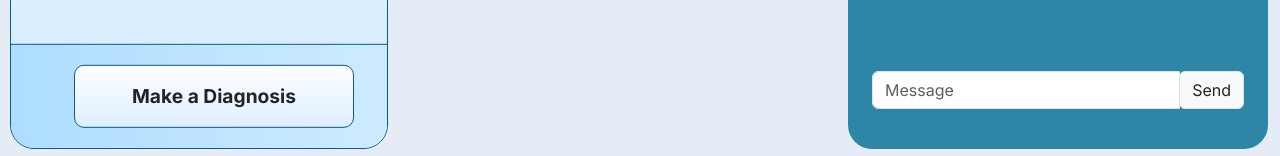
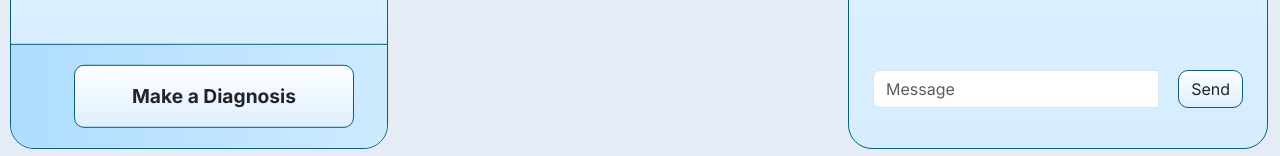
Before and after one commit to eddie-reyes/dtt, a React (Vite) app: page /practice in a window 1280 px wide. Shown: the part 641-797 px from the top of the page. Built offline with nearby package versions, Linux system fonts and the light colour scheme; no server answers.

Commit message:
Updated the UI of the Right Panel to Include Basics of New Design

```diff
--- a/src/components/PracticeSession/PracticeSessionPage.jsx
+++ b/src/components/PracticeSession/PracticeSessionPage.jsx
@@ -249,7 +249,7 @@ export default function PracticeSession() {
             )}
 
             <div className="col-md-4">
-                <div className={`h-100 p-4`} id={styles.rightPanel}> {/* ${styles.Panel} */}
+                <div className={`h-100 p-4 ${styles.Panel} `} id={styles.rightPanel}>
                     <ul className="list-group list-group-flush" ref={messagesListRef}>
                         {messages.map((message, index) =>
                             index % 2 === 0 ? (
--- a/src/components/PracticeSession/PracticeSessionPage.module.css
+++ b/src/components/PracticeSession/PracticeSessionPage.module.css
@@ -44,10 +44,6 @@
 #searchContainer{
     position: relative;
     top: -20px;
-}
-
-#searchContainer input{
-    margin-right: 20px;
 }
 
 .Panel button{
@@ -144,12 +140,9 @@
 
 #rightPanel {
     /* width: 40%; */
-    /* background: #2d86a6; */
-    /* border-radius: 24px; */
-    /* color: white; */
-    background: #2d86a6;
+   /* background: #2d86a6;
     border-radius: 24px;
-    color: white;
+    color: white; */
     display: flex;
     flex-direction: column;
     min-height: 80vh;
@@ -162,6 +155,10 @@
 .inputWrapper {
     margin-top: auto;
     padding-top: 20px;
+}
+
+.Panel input{
+    margin-right: 20px;
 }
 
 .chatInput {
@@ -252,7 +249,7 @@
     overflow-y: auto;
 }
 
-.rightPanel ul {
+#rightPanel ul {
     max-height: calc(100vh - 180px);
     overflow-y: auto;
 }
```
